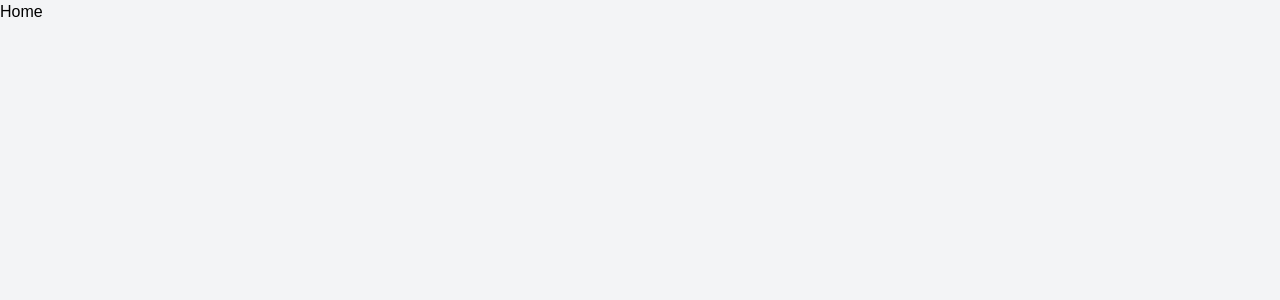
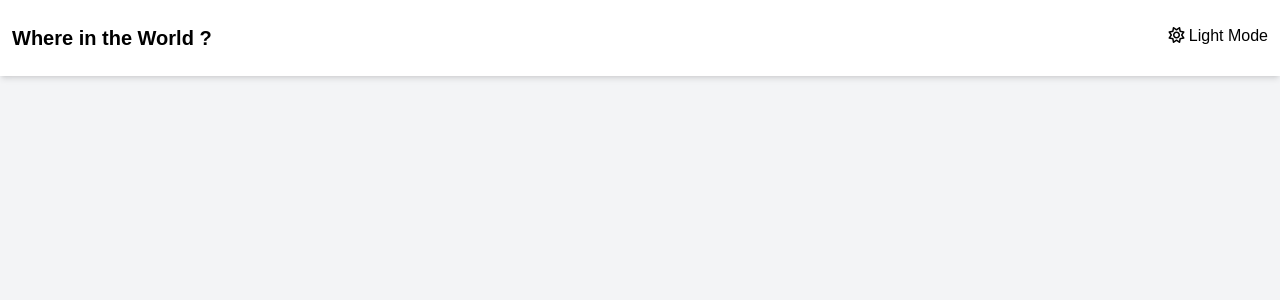
Before and after one commit to Diego-Girao/rest-countries-api, a React (Create React App) app: page / in a window 1280 px wide. Shown: the top 300 px of the page. Built offline with nearby package versions, Linux system fonts and the light colour scheme; no server answers.

Commit message:
Feat create api call, toggle theme and header content

```diff
--- a/src/pages/Home.js
+++ b/src/pages/Home.js
@@ -1,7 +1,50 @@
-import React from "react"
+import React, { useEffect, useState } from "react"
 
 function Home() {
-	return <h1>Home</h1>
+	const [countries, setCountries] = useState([])
+	const [mode, setMode] = useState(true)
+	const [toggleBtn, setToggleBtn] = useState(
+		'<i class="far fa-sun" ></i> Light Mode'
+	)
+
+	useEffect(() => {
+		getCountries()
+	}, [])
+
+	const getCountries = async () => {
+		const resp = await fetch("https://restcountries.com/v3.1/all")
+		const data = await resp.json()
+		await setCountries(data)
+	}
+
+	const toggleDarkMode = () => {
+		if (mode) {
+			document.documentElement.classList.add("dark")
+			setToggleBtn('<i class="far fa-moon"></i> Dark Mode')
+			setMode((current) => (current = !current))
+		}
+		if (!mode) {
+			document.documentElement.classList.remove("dark")
+			setToggleBtn('<i class="far fa-sun"></i> Light Mode')
+			setMode((current) => (current = !current))
+		}
+	}
+
+	return (
+		<div className="bg-gray-100 dark:bg-gray-800 dark:text-white">
+			<div className="w-screen shadow-md py-6 px-3 bg-white dark:bg-gray-700 dark:text-white mb-16">
+				<div className="flex container mx-auto">
+					<h1 className="font-bold text-xl">Where in the World ?</h1>
+					<div className="ml-auto font-medium">
+						<button
+							onClick={() => toggleDarkMode()}
+							dangerouslySetInnerHTML={{ __html: toggleBtn }}
+						></button>
+					</div>
+				</div>
+			</div>
+		</div>
+	)
 }
 
 export default Home
```
